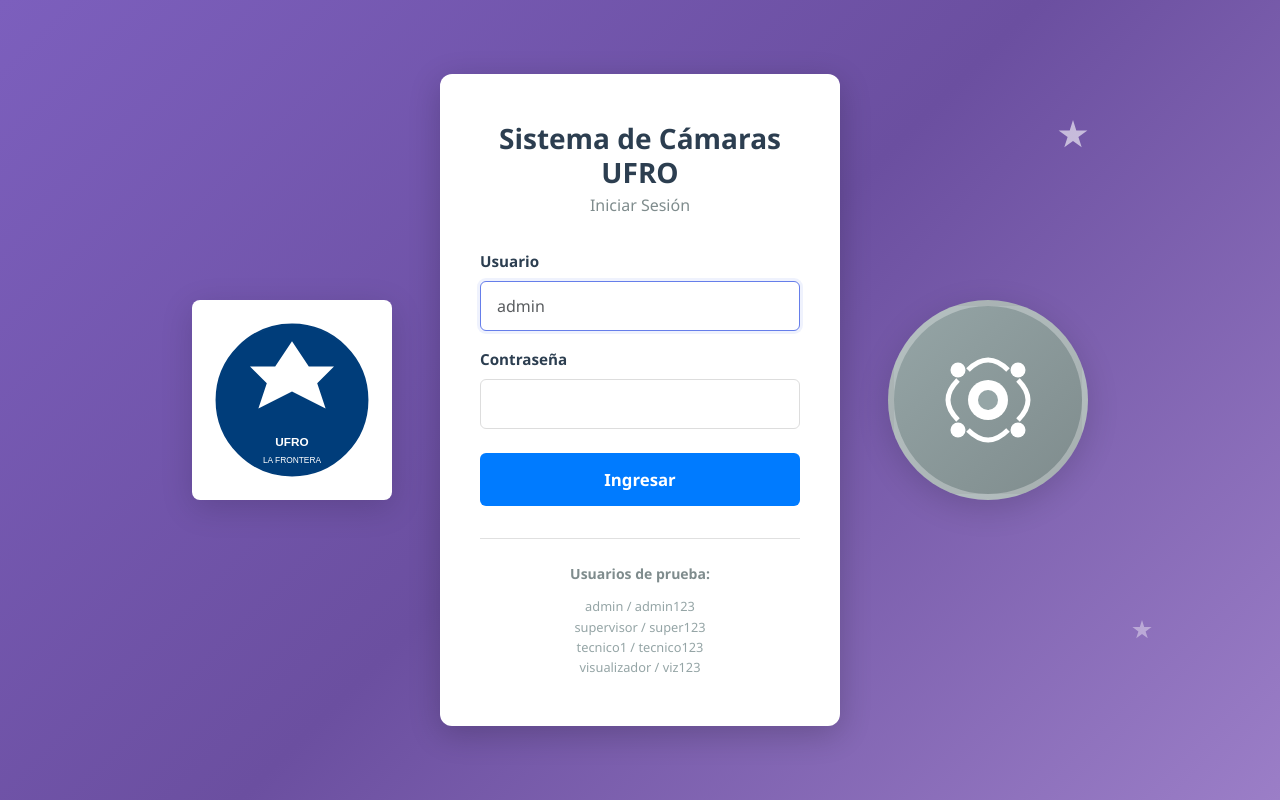
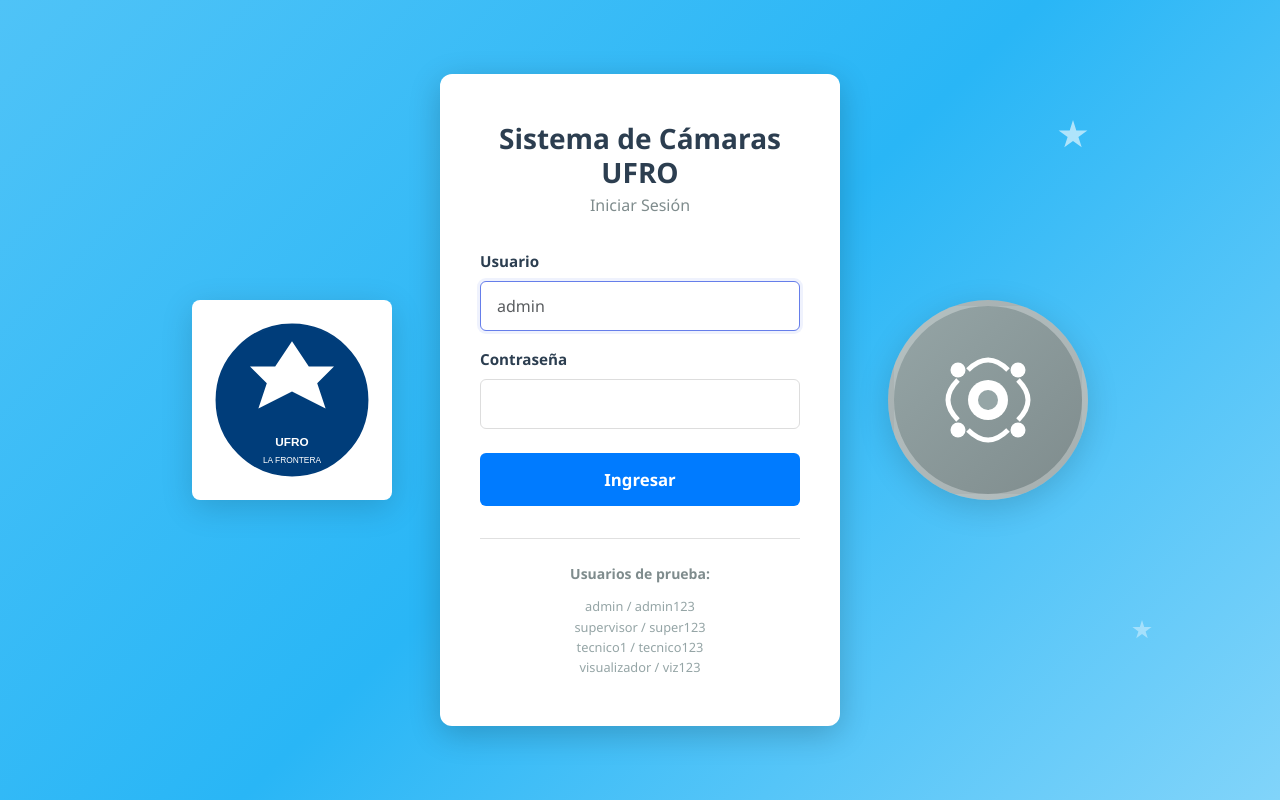
Before and after one commit to ultimocorreoexistente-prog/sistema-camaras-ufro, a Flask app: page /login in a window 1280 px wide. Run offline with Flask 3, Linux system fonts and the light colour scheme.

Commit message:
Actualizar diseño login: fondo degradado celeste

```diff
--- a/sistema-camaras-flask/templates/login.html
+++ b/sistema-camaras-flask/templates/login.html
@@ -13,7 +13,7 @@
         }
 
         body {
-            background: linear-gradient(135deg, #7c5fbd 0%, #6b4fa0 50%, #9b7ec7 100%);
+            background: linear-gradient(135deg, #4fc3f7 0%, #29b6f6 50%, #81d4fa 100%);
             min-height: 100vh;
             display: flex;
             align-items: center;
```
